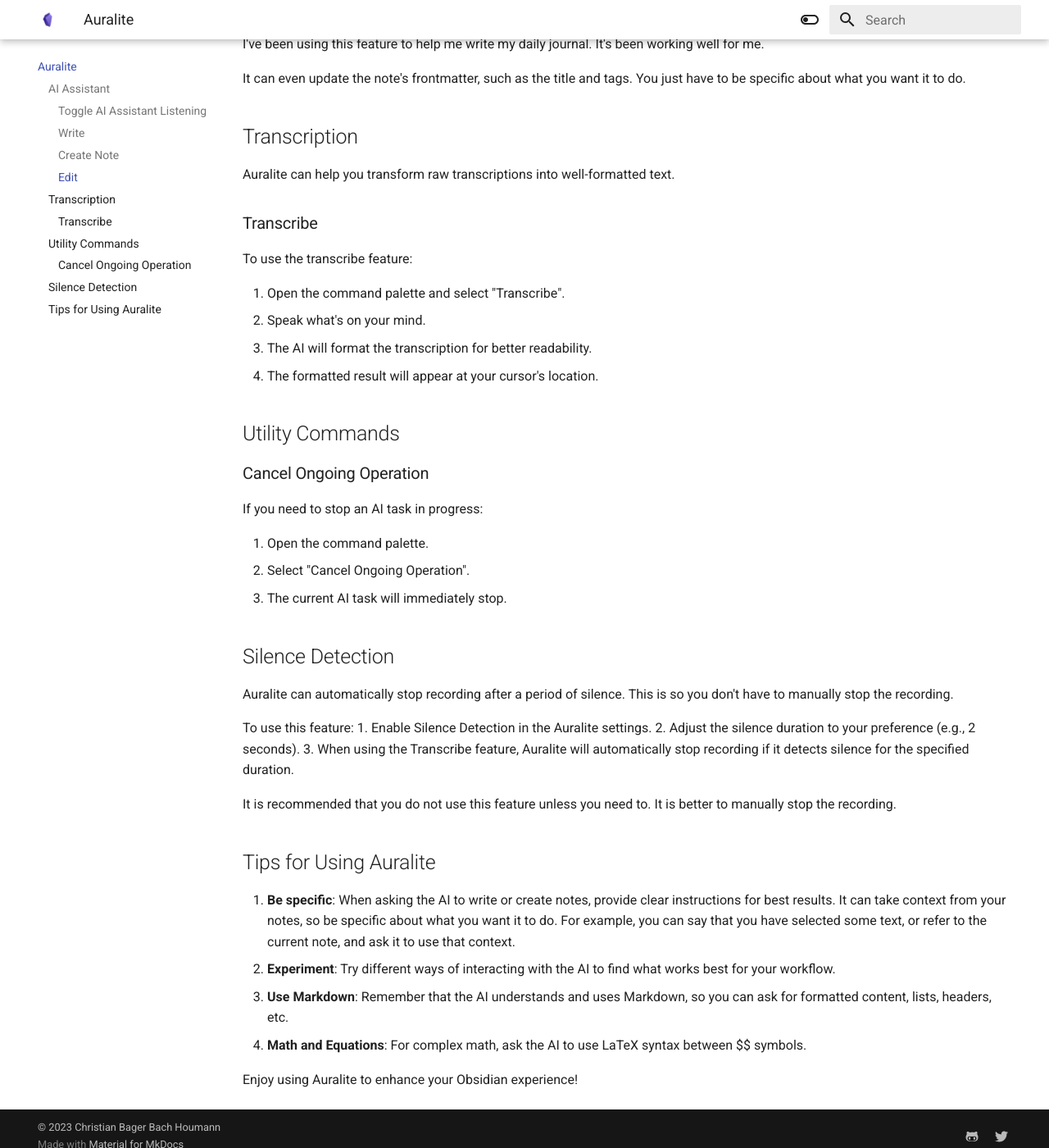
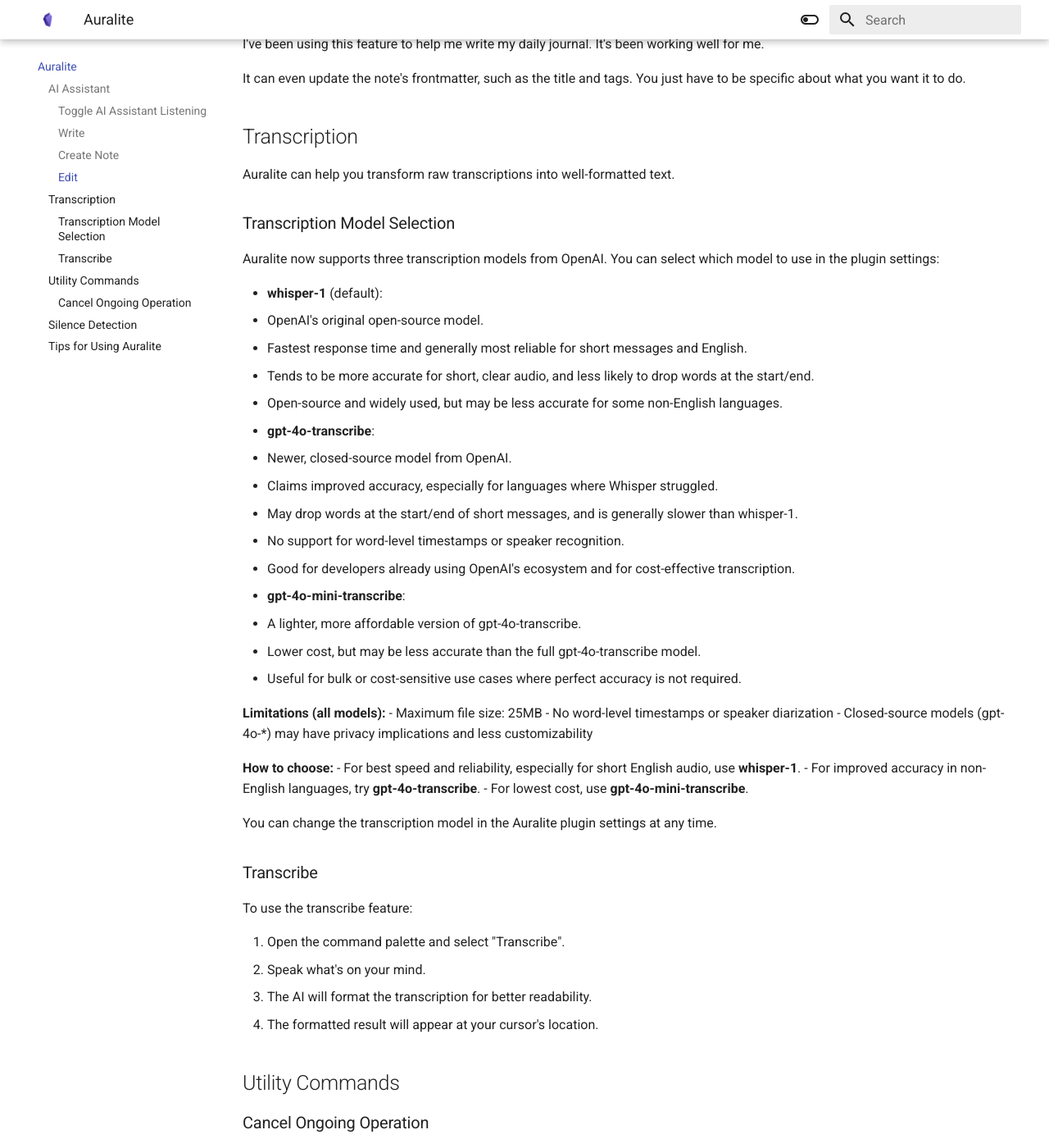
Before and after one commit to chhoumann/auralite, an MkDocs documentation site: the page built from docs/docs/index.md, in a window 1280 px wide and 1400 px high, scrolled down 1614 px. Shown: the whole window at 82% size. Built offline with MkDocs 1.6.1 and Material for MkDocs 9.7.7, drawn with Linux system fonts in a browser that asks for light colours.

Commit message:
feat: add gpt-4o-transcribe and 4o-mini-transcribe for transcription

```diff
--- a/docs/docs/index.md
+++ b/docs/docs/index.md
@@ -62,6 +62,38 @@ It can even update the note's frontmatter, such as the title and tags. You just
 
 Auralite can help you transform raw transcriptions into well-formatted text.
 
+### Transcription Model Selection
+
+Auralite now supports three transcription models from OpenAI. You can select which model to use in the plugin settings:
+
+- **whisper-1** (default):
+  - OpenAI's original open-source model.
+  - Fastest response time and generally most reliable for short messages and English.
+  - Tends to be more accurate for short, clear audio, and less likely to drop words at the start/end.
+  - Open-source and widely used, but may be less accurate for some non-English languages.
+- **gpt-4o-transcribe**:
+  - Newer, closed-source model from OpenAI.
+  - Claims improved accuracy, especially for languages where Whisper struggled.
+  - May drop words at the start/end of short messages, and is generally slower than whisper-1.
+  - No support for word-level timestamps or speaker recognition.
+  - Good for developers already using OpenAI's ecosystem and for cost-effective transcription.
+- **gpt-4o-mini-transcribe**:
+  - A lighter, more affordable version of gpt-4o-transcribe.
+  - Lower cost, but may be less accurate than the full gpt-4o-transcribe model.
+  - Useful for bulk or cost-sensitive use cases where perfect accuracy is not required.
+
+**Limitations (all models):**
+- Maximum file size: 25MB
+- No word-level timestamps or speaker diarization
+- Closed-source models (gpt-4o-*) may have privacy implications and less customizability
+
+**How to choose:**
+- For best speed and reliability, especially for short English audio, use **whisper-1**.
+- For improved accuracy in non-English languages, try **gpt-4o-transcribe**.
+- For lowest cost, use **gpt-4o-mini-transcribe**.
+
+You can change the transcription model in the Auralite plugin settings at any time.
+
 ### Transcribe
 
 To use the transcribe feature:
```
Also changed, not shown: 2 other files.
